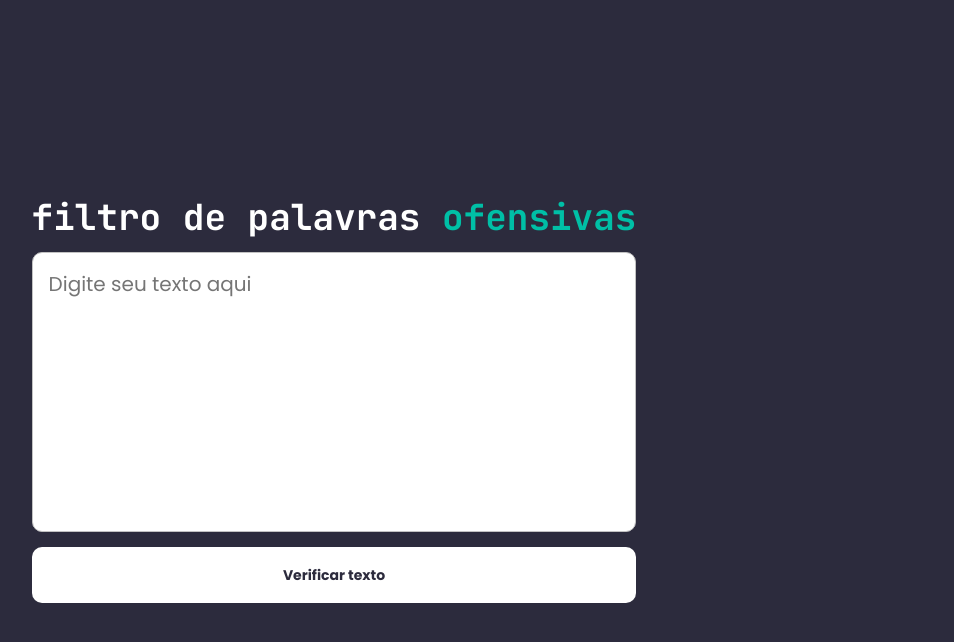
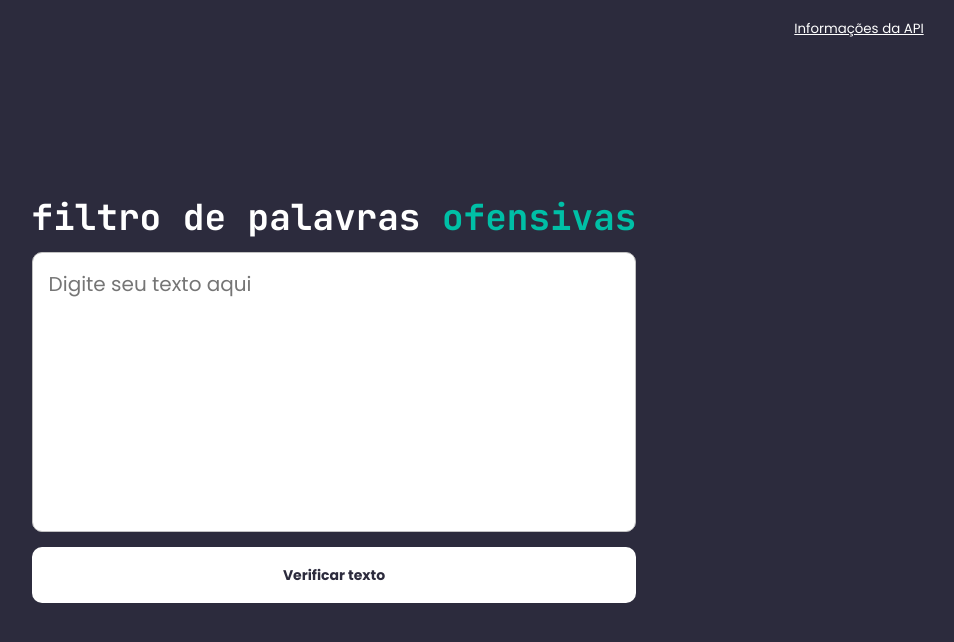
Before and after one commit to Jcassio-dev/VerificadorDePalavroes, a React (Vite) app: page / in a window 1280 px wide. Shown: the top 642 px of the page, without its empty margins (306-1260 px from the left). Built offline with nearby package versions, Linux system fonts and the light colour scheme; no server answers.

Commit message:
add integration with API and navigate for api info page

```diff
--- a/src/pages/Home/index.tsx
+++ b/src/pages/Home/index.tsx
@@ -1,7 +1,8 @@
 import { useEffect, useState } from "react";
 import { toast } from "react-toastify";
+import { useNavigate } from 'react-router-dom'
 
-import { Container, Info } from "./styles";
+import { Container, Content, Info } from "./styles";
 
 import { api } from '../../services/api'
 
@@ -11,6 +12,7 @@ import Security from '../../assets/Security.svg';
 
 import { Textarea } from "../../components/Textarea";
 import { Button } from "../../components/Button";
+import { TextButton } from "../../components/TextButton";
 
 interface  BadWordInterface{
   id: number;
@@ -22,14 +24,16 @@ export function Home() {
   const [text, setText] = useState('');
   const [words, setWords] = useState<BadWordInterface[]>([])
 
+  const navigate = useNavigate();
+
   const verifyText = (text: string) => {
     const badWords: string[] = [];
 
     let formatText = text.toLowerCase();
 
-    const isInclude = badWordList.some(word => {
-      if(formatText.includes(word)){
-        badWords.push(word)
+    const isInclude = words.some(word => {
+      if(formatText.includes(word.title)){
+        badWords.push(word.title)
       }
     });
 
@@ -52,14 +56,21 @@ export function Home() {
 
   return(
     <Container>
-      <div>
+
+      <div className="textButton">
+      <TextButton text="Informações da API" onClick={() => navigate("/api")}/>
+      </div>
+
+      <Content>
         <img src={Security} alt="Rapaz mexendo no computador com cadeados e símbolos que exprimem segurança" />
+
       <Info>
         <h1>filtro de palavras <span>ofensivas</span></h1>
         <Textarea value={text} onChange={(e: any) => setText(e.target.value)} placeholder="Digite seu texto aqui"/>
         <Button onClick={() => verifyText(text)} text="Verificar texto"/>
       </Info>
-    </div>
+    </Content>
+
     </Container>
   )
 }
--- a/src/pages/Home/styles.ts
+++ b/src/pages/Home/styles.ts
@@ -10,23 +10,39 @@ export const Container = styled.div`
 
     padding: 10px;
 
+    position: relative;
+
     img{
         width: 500px;
         height: 400px;
     }
 
-    > div{
-        display: flex;
-        align-items: center;
-        gap: 100px;
+    .textButton{
+        position: absolute;
+        top: 15px;
+        right: 15px;
 
+        button{
+            text-decoration: underline;
+
+            background: none;
+
+            width: 200px;
+        }
     }
+
 
     @media (max-width: 1280px){
         img{
             display: none;
         }
     }
+`
+
+export const Content = styled.div`
+        display: flex;
+        align-items: center;
+        gap: 100px;
 `
 
 export const Info = styled.div`
@@ -46,5 +62,4 @@ export const Info = styled.div`
         text-align: center;
     }
 
-
 `
```
